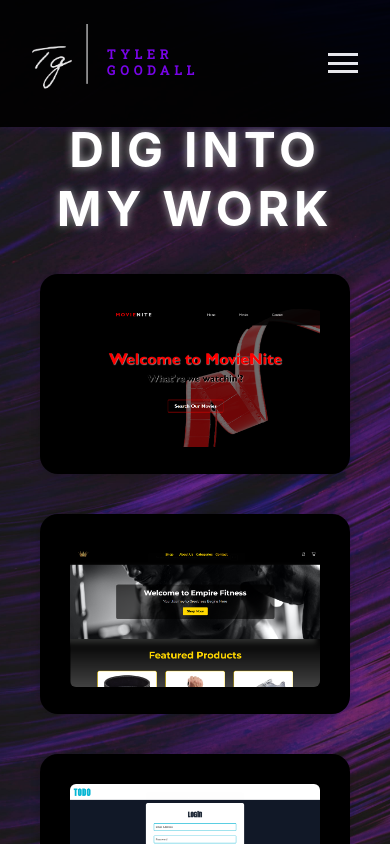
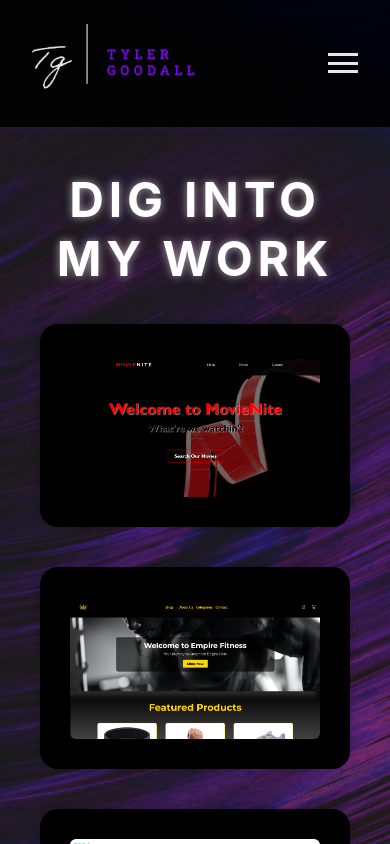
Before and after one commit to tgoodall3/my-app, a React (Create React App) app: page /project in a window 390 px wide. Shown: the top 844 px of the page. Built offline with nearby package versions, Linux system fonts and the light colour scheme.

Commit message:
last one.. maybe

```diff
--- a/src/components/Navbar.js
+++ b/src/components/Navbar.js
@@ -10,6 +10,10 @@ import { useState } from 'react';
 
 function Navbar() {
 
+  const navigateHome = () => {
+    window.location.href = '/';
+  };
+
   const [isOpen, setIsOpen] = useState(false);
 
     const toggleMenu = () => {
@@ -18,8 +22,8 @@ function Navbar() {
 
   return (
     <div className="Nav-Container" >
-        <div className="Logo" data-aos="fade-down">
-            <img src={logo} alt="Logo" />
+       <div className="Logo" data-aos="fade-down">
+            <img onClick={navigateHome} src={logo} alt="Logo" />
             <div className='NavName'>
             <span className='line'>|</span>
             <span className='myName'><span className='left'>Tyler</span> <span className='right'>Goodall</span></span>
--- a/src/styles/projectHero.css
+++ b/src/styles/projectHero.css
@@ -20,7 +20,7 @@ h1{
     text-shadow: 0 0 0.5rem rgba(900, 990, 990, .6);
     color: white;
     margin-bottom: 1rem;
-    margin-top: 100px;
+    margin-top: 150px;
     text-align: center;
 }
 
@@ -35,9 +35,18 @@ h1{
     opacity: 1; /* Make text fully visible on hover */
   }
 
+  @media screen and (max-width: 842px) {
+
+    .Card{
+        width: 100%;
+        height: 100%;
+    }
+
+  }
+
+  @media screen and (max-width: 580px) {
 
 
-  @media screen and (max-width: 580px) {
     .CardText{
         font-size: 2rem;
         margin-top: -40px;
```
